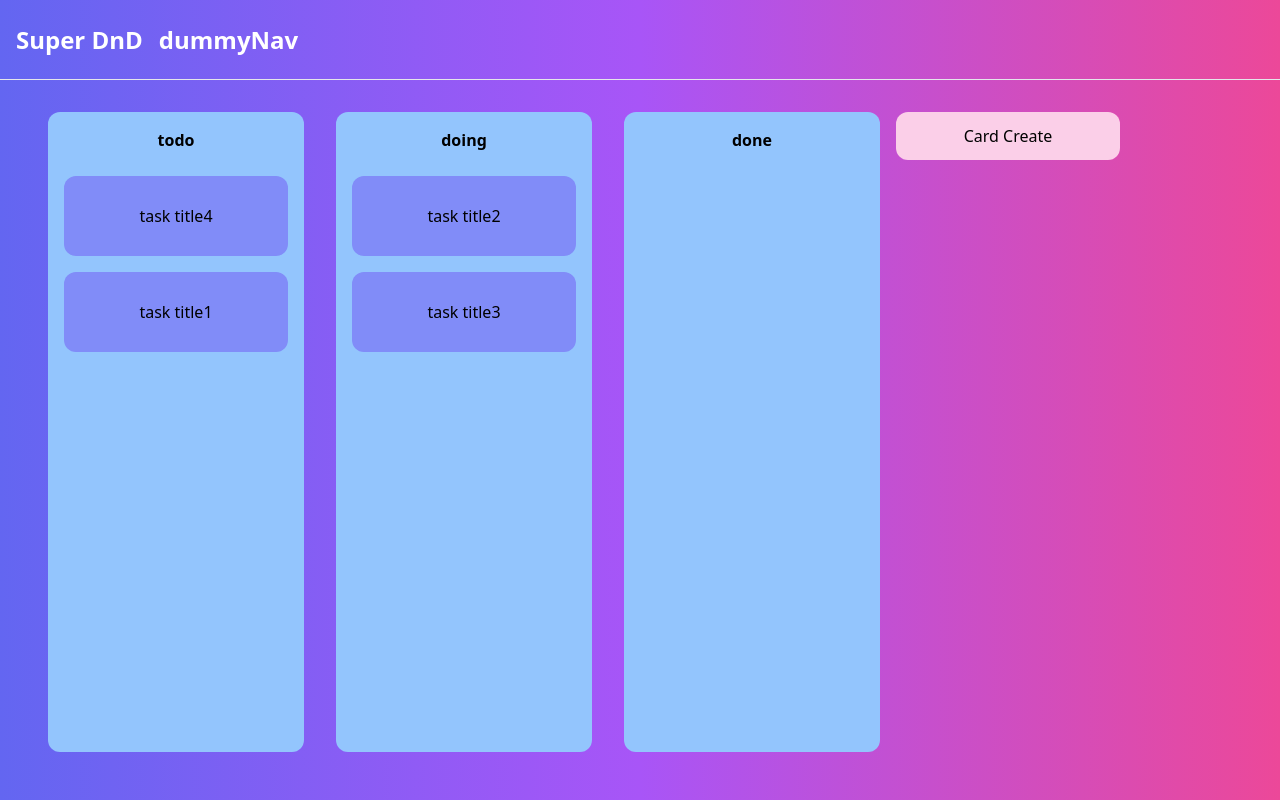
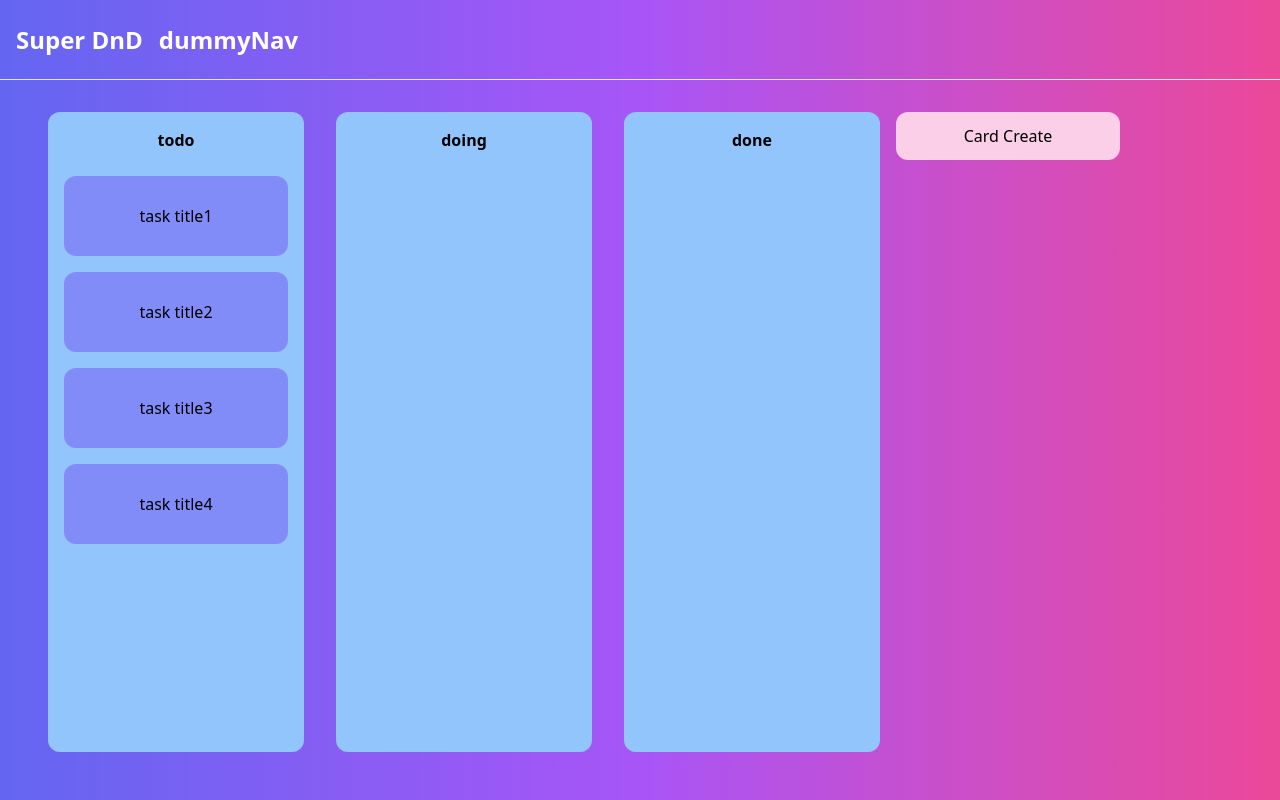
Before and after one commit to hironomiu/typescript-react-html-drag-and-drop, a React (Create React App) app: page / in a window 1280 px wide. Built offline with nearby package versions, Linux system fonts and the light colour scheme.

Commit message:
commited

```diff
--- a/src/components/Card.tsx
+++ b/src/components/Card.tsx
@@ -1,6 +1,8 @@
 import { Todo } from '../types'
 
-const Card = ({ card }: { card: Todo }) => {
+type Props = { card: Todo }
+
+const Card = ({ card }: Props) => {
   return (
     <div
       id={card.id.toString()}
--- a/src/components/Cards.tsx
+++ b/src/components/Cards.tsx
@@ -1,7 +1,9 @@
 import Card from './Card'
 import { Todo } from '../types'
 
-const Cards = ({ title, cards }: { title: string; cards: Todo[] }) => {
+type Props = { title: string; cards: Todo[] }
+
+const Cards = ({ title, cards }: Props) => {
   return (
     <div className="my-4 flex flex-col items-center">
       <span className="font-bold mb-4">{title}</span>
--- a/src/components/Main.tsx
+++ b/src/components/Main.tsx
@@ -41,12 +41,26 @@ const Main = () => {
 
       // card!.boardId = board!.id (non-null assertion operator)
       card.boardId = board.id
-      setTodos((_prev) => _prev.filter((prev) => prev.id !== card!.id))
-      setTodos((_prev) => [..._prev, card!])
-      console.log('todo:', todos)
+      setTodos((_prev) => _prev.filter((prev) => prev.id !== card.id))
+      // setTodos(
+      //   (_prev) =>
+      //     (_prev = [
+      //       {
+      //         id: 100,
+      //         title: 'task title100',
+      //         body: 'task body100',
+      //         boardId: 1,
+      //         orderId: 1,
+      //       },
+      //     ])
+      // )
+      console.log('todoA:', todos)
+
+      setTodos((_prev) => (_prev = [..._prev, card!]))
+      console.log('todoB:', todos)
 
       // // TODO: 命名
-      sortingData()
+      // sortingData()
     } else {
       console.log('drag end else!!!!!!!:', dragged)
     }
@@ -55,27 +69,19 @@ const Main = () => {
   }
 
   const sortingData = () => {
-    // let resultTodos: Todo[] = []
-    // boards.forEach((board) => {
-    //   console.log('beforeTodos', todos)
-    // const newTodos = todos.filter((todo) => todo.boardId === board.id)
-    // console.log(`${board.title} newTodos `, newTodos)
+    let resultTodos: Todo[] = []
 
-    // const sorttedTodos: Todo[] = newTodos.map((todo: Todo, index) => ({
-    //   ...todo,
-    //   orderId: index + 1,
-    // }))
-    // console.log(`${board.title} sorttedTodos `, sorttedTodos)
-    // resultTodos = [...resultTodos, ...sorttedTodos]
+    boards.forEach((board) => {
+      const newTodos = todos.filter((todo) => todo.boardId === board.id)
+      const sorttedTodos: Todo[] = newTodos.map((todo: Todo, index) => ({
+        ...todo,
+        orderId: index + 1,
+      }))
+      resultTodos = [...resultTodos, ...sorttedTodos]
+    })
 
-    // })
-
-    let resultTodos: Todo[] = todos.map((todo, index) => ({
-      ...todo,
-      orderId: index + 1,
-    }))
     console.log('result:', resultTodos)
-    setTodos((_prev) => (_prev = resultTodos))
+    // setTodos((_prev) => (_prev = resultTodos))
     console.log('todos:', todos)
   }
   const reset = () => {
--- a/src/hooks/useMain.tsx
+++ b/src/hooks/useMain.tsx
@@ -3,10 +3,10 @@ import { Todo, Dragged, BoardType } from '../types'
 
 export const useMain = () => {
   const [todos, setTodos] = useState<Todo[] | []>(() => [
-    { id: 4, title: 'task title4', body: 'task body4', boardId: 1, orderId: 1 },
-    { id: 1, title: 'task title1', body: 'task body1', boardId: 1, orderId: 2 },
-    { id: 2, title: 'task title2', body: 'task body2', boardId: 2, orderId: 1 },
-    { id: 3, title: 'task title3', body: 'task body3', boardId: 2, orderId: 2 },
+    { id: 1, title: 'task title1', body: 'task body1', boardId: 1, orderId: 1 },
+    { id: 2, title: 'task title2', body: 'task body2', boardId: 1, orderId: 2 },
+    { id: 3, title: 'task title3', body: 'task body3', boardId: 1, orderId: 3 },
+    { id: 4, title: 'task title4', body: 'task body4', boardId: 1, orderId: 4 },
   ])
   const [dragged, setDragged] = useState<Dragged>({
     id: 0,
```
